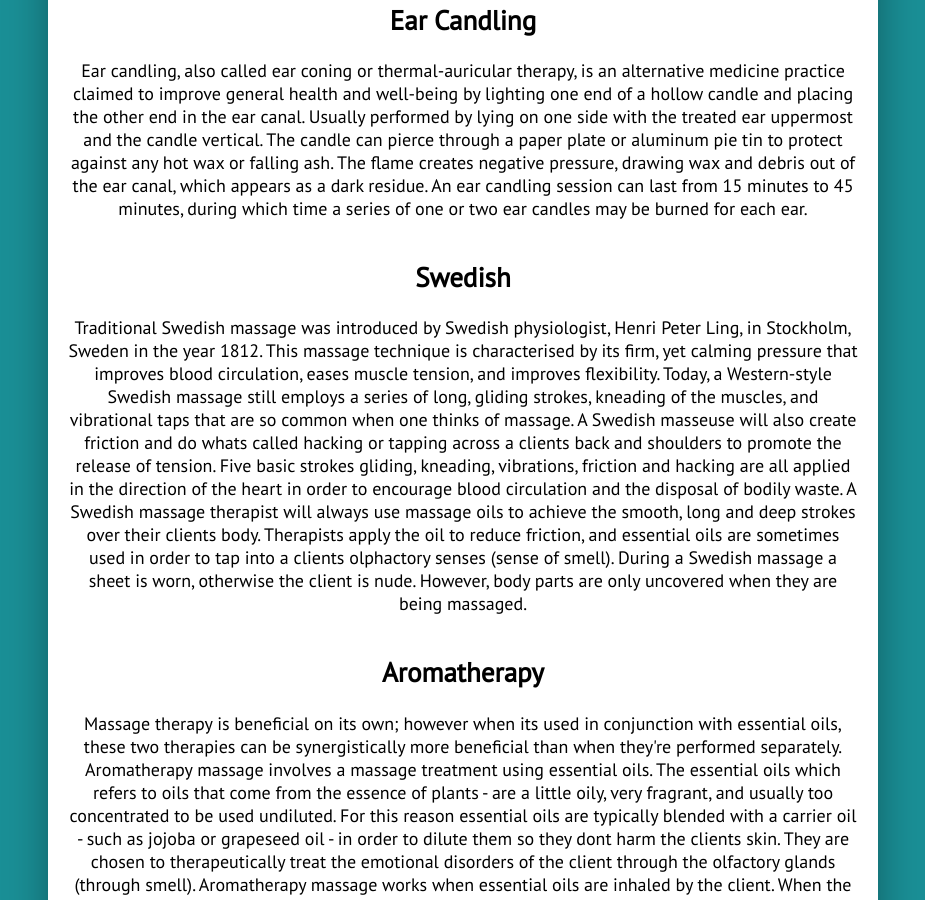
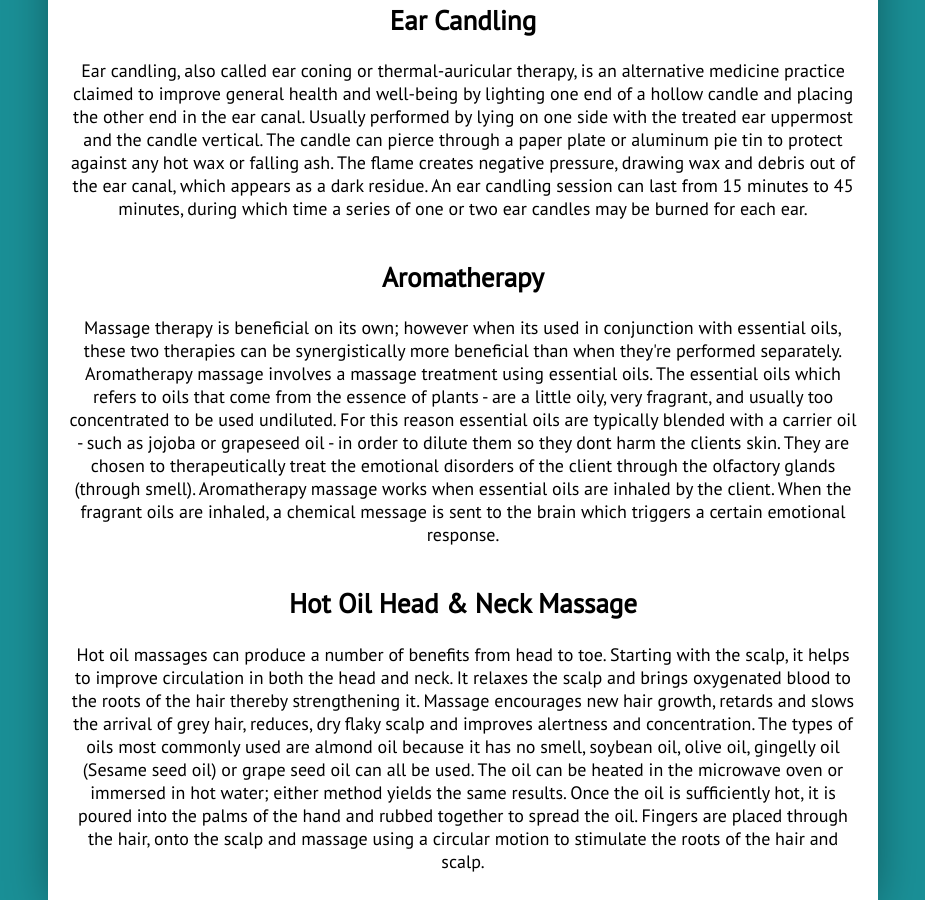
Before and after one commit to donna-read/mobilemassagenoosa.com.au, a Jekyll site: the page built from pages/therapies.md, in a window 1280 px wide and 900 px high, scrolled down 1694 px. Shown: the whole window, without its empty margins (177-1102 px from the left). Built offline with Jekyll 4.4.1, drawn with Linux system fonts in a browser that asks for light colours.

Commit message:
Remove Swedish

```diff
--- a/pages/therapies.md
+++ b/pages/therapies.md
@@ -51,17 +51,6 @@ permalink: /therapies
         The flame creates negative pressure, drawing wax and debris out of the ear canal, which appears as a dark residue.
         An ear candling session can last from 15 minutes to 45 minutes, during which time a series of one or two ear candles may be burned for each ear.</p>
 
-      <h2>Swedish</h2>
-      <p>Traditional Swedish massage was introduced by Swedish physiologist, Henri Peter Ling, in Stockholm, Sweden in the year 1812.
-        This massage technique is characterised by its firm, yet calming pressure that improves blood circulation, eases muscle tension, and improves flexibility.
-        Today, a Western-style Swedish massage still employs a series of long, gliding strokes, kneading of the muscles, and vibrational taps that are so common when one thinks of massage.
-        A Swedish masseuse will also create friction and do whats called hacking or tapping across a clients back and shoulders to promote the release of tension.
-        Five basic strokes gliding, kneading, vibrations, friction and hacking are all applied in the direction of the heart in order to encourage blood circulation and the disposal of bodily waste.
-        A Swedish massage therapist will always use massage oils to achieve the smooth, long and deep strokes over their clients body.
-        Therapists apply the oil to reduce friction, and essential oils are sometimes used in order to tap into a clients olphactory senses (sense of smell).
-        During a Swedish massage a sheet is worn, otherwise the client is nude.
-        However, body parts are only uncovered when they are being massaged.</p>
-
       <h2>Aromatherapy</h2>
       <p>Massage therapy is beneficial on its own; however when its used in conjunction with essential oils, these two therapies can be synergistically more beneficial than when they're performed separately.
         Aromatherapy massage involves a massage treatment using essential oils.
```
